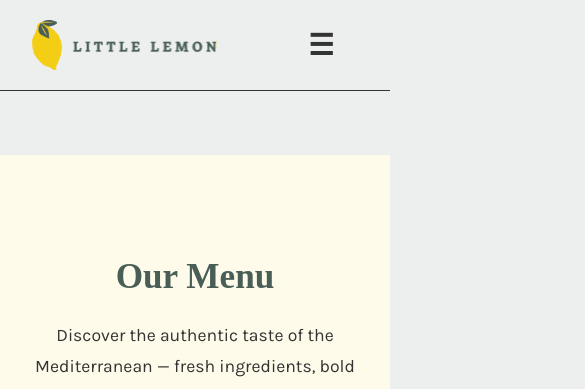
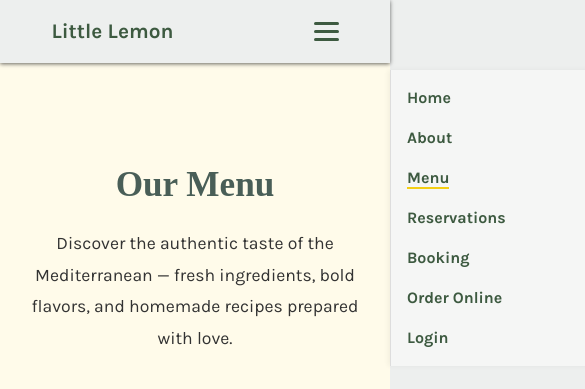
Before and after one commit to D-vokic/Capstone-Meta-Project, a React (Create React App) app: page /menu in a window 390 px wide. Shown: the top 389 px of the page, 585 px wide, since content can reach past the window. Built offline with nearby package versions, Linux system fonts and the light colour scheme; a web font is replaced by a local one.

Commit message:
feat: add BookingPage and update Navbar & Footer

```diff
--- a/src/App.js
+++ b/src/App.js
@@ -9,6 +9,7 @@ import Footer from "./components/Footer.js";
 import AboutPage from "./pages/AboutPage.js";
 import MenuPage from "./pages/MenuPage.js";
 import ReservationsPage from "./pages/ReservationsPage.js";
+import BookingPage from "./pages/BookingPage.js";
 import OrderOnlinePage from "./pages/OrderOnlinePage.js";
 import LoginPage from "./pages/LoginPage.js";
 
@@ -29,6 +30,7 @@ function App() {
             </>
           }
         />
+
         <Route
           path="/about"
           element={
@@ -38,6 +40,7 @@ function App() {
             </>
           }
         />
+
         <Route
           path="/menu"
           element={
@@ -47,6 +50,7 @@ function App() {
             </>
           }
         />
+
         <Route
           path="/reservations"
           element={
@@ -56,6 +60,16 @@ function App() {
             </>
           }
         />
+
+        <Route
+          path="/booking"
+          element={
+            <>
+              <BookingPage />
+            </>
+          }
+        />
+
         <Route
           path="/order-online"
           element={
@@ -65,6 +79,7 @@ function App() {
             </>
           }
         />
+
         <Route
           path="/login"
           element={
--- /dev/null
+++ b/src/components/BookingForm.css
@@ -0,0 +1,40 @@
+.booking-form {
+  display: grid;
+  grid-template-columns: 1fr;
+  gap: 20px;
+  max-width: 320px;
+  width: 100%;
+  background-color: #fff;
+  padding: 2rem;
+  border-radius: 8px;
+  box-shadow: 0 4px 10px rgba(0, 0, 0, 0.1);
+}
+
+.booking-form label {
+  font-weight: 600;
+  color: #495e57;
+}
+
+.booking-form input,
+.booking-form select {
+  padding: 0.5rem;
+  border: 1px solid #ccc;
+  border-radius: 4px;
+  font-size: 1rem;
+  width: 100%;
+}
+
+.booking-form input[type="submit"] {
+  background-color: #495e57;
+  color: white;
+  font-weight: bold;
+  border: none;
+  border-radius: 4px;
+  padding: 0.75rem;
+  cursor: pointer;
+  transition: background-color 0.2s ease;
+}
+
+.booking-form input[type="submit"]:hover {
+  background-color: #384b45;
+}
--- /dev/null
+++ b/src/components/BookingForm.js
@@ -0,0 +1,73 @@
+import React, { useState } from "react";
+import "./BookingForm.css";
+
+function BookingForm() {
+  const [date, setDate] = useState("");
+  const [time, setTime] = useState("");
+  const [guests, setGuests] = useState(1);
+  const [occasion, setOccasion] = useState("");
+  const [availableTimes, setAvailableTimes] = useState([
+    "17:00",
+    "18:00",
+    "19:00",
+    "20:00",
+    "21:00",
+    "22:00",
+  ]);
+
+  const handleSubmit = (e) => {
+    e.preventDefault();
+    console.log("Form submitted:", { date, time, guests, occasion });
+  };
+
+  return (
+    <form className="booking-form" onSubmit={handleSubmit}>
+      <label htmlFor="res-date">Choose date</label>
+      <input
+        type="date"
+        id="res-date"
+        value={date}
+        onChange={(e) => setDate(e.target.value)}
+      />
+
+      <label htmlFor="res-time">Choose time</label>
+      <select
+        id="res-time"
+        value={time}
+        onChange={(e) => setTime(e.target.value)}
+      >
+        {availableTimes.map((t) => (
+          <option key={t} value={t}>
+            {t}
+          </option>
+        ))}
+      </select>
+
+      <label htmlFor="guests">Number of guests</label>
+      <input
+        type="number"
+        id="guests"
+        placeholder="1"
+        min="1"
+        max="10"
+        value={guests}
+        onChange={(e) => setGuests(e.target.value)}
+      />
+
+      <label htmlFor="occasion">Occasion</label>
+      <select
+        id="occasion"
+        value={occasion}
+        onChange={(e) => setOccasion(e.target.value)}
+      >
+        <option value="">Select occasion</option>
+        <option value="Birthday">Birthday</option>
+        <option value="Anniversary">Anniversary</option>
+      </select>
+
+      <input type="submit" value="Make Your Reservation" />
+    </form>
+  );
+}
+
+export default BookingForm;
--- a/src/components/Navbar.css
+++ b/src/components/Navbar.css
@@ -1,68 +1,125 @@
-.App-nav {
-  display: flex;
-  justify-content: space-between;
-  align-items: center;
-  padding: 1rem 2rem;
-  background-color: var(--color-secondary-light);
-  border-bottom: 1px solid var(--color-secondary-dark);
+.navbar {
+  /* background-color: #f5f6f5; */
+  background-color: #edefee;
+  padding: 1rem 0;
+  box-shadow: 0 1px 4px rgba(0, 0, 0, 0.6);
   position: relative;
+  z-index: 100;
 }
 
-.App-logo {
-  height: 50px;
-  width: auto;
+.navbar .container {
+  width: 90%;
+  max-width: 1100px;
+  margin: 0 auto;
+  display: flex;
+  align-items: center;
+  justify-content: space-between;
 }
 
-.App-links {
-  list-style: none;
-  display: flex;
-  gap: 2rem;
-  margin: 0;
-  padding: 0;
+.logo {
+  font-weight: 700;
+  font-size: 1.3rem;
+  color: #3d5a40;
 }
 
-.App-links a {
+.nav-links {
+  display: flex;
+  gap: 1.5rem;
+  list-style: none;
+}
+
+.nav-links a {
   text-decoration: none;
-  color: var(--color-secondary-dark);
-  font-family: "Karla", sans-serif;
-  font-weight: 500;
+  font-weight: 600;
   transition: color 0.3s ease;
 }
 
-.App-links a:hover {
-  color: var(--color-primary-yellow);
+.nav-links a.active {
+  border-bottom: 2px solid #f4ce14;
 }
 
-.nav-toggle {
+.menu-icon {
   display: none;
-  font-size: 1.8rem;
-  background: none;
-  border: none;
+  flex-direction: column;
   cursor: pointer;
-  color: var(--color-secondary-dark);
+  gap: 5px;
+}
+
+.bar {
+  width: 25px;
+  height: 3px;
+  background-color: #3d5a40;
+  border-radius: 2px;
+  transition: 0.3s;
 }
 
 @media (max-width: 768px) {
-  .App-links {
+  .menu-icon {
+    display: flex;
+  }
+
+  .nav-links {
     position: absolute;
     top: 70px;
     right: 0;
-    background: var(--color-secondary-light);
+    background-color: #f5f6f5;
     flex-direction: column;
     align-items: flex-start;
+    width: 200px;
+    padding: 1rem;
     gap: 1rem;
-    padding: 1rem 2rem;
-    display: none;
-    width: 200px;
-    border-left: 1px solid var(--color-secondary-dark);
-    border-bottom: 1px solid var(--color-secondary-dark);
+    border-left: 1px solid #ddd;
+    box-shadow: -2px 0 5px rgba(0, 0, 0, 0.05);
+    transform: translateX(100%);
+    transition: transform 0.3s ease-in-out;
   }
 
-  .App-links.open {
-    display: flex;
+  .nav-links.active {
+    transform: translateX(0);
   }
 
-  .nav-toggle {
-    display: block;
+  .bar.open:nth-child(1) {
+    transform: rotate(45deg) translateY(8px);
+  }
+
+  .bar.open:nth-child(2) {
+    opacity: 0;
+  }
+
+  .bar.open:nth-child(3) {
+    transform: rotate(-45deg) translateY(-8px);
   }
 }
+
+.navbar.light .nav-links a {
+  color: #3d5a40;
+}
+
+.navbar.light .nav-links a:hover {
+  color: #f4ce14;
+}
+
+.navbar.light .logo {
+  color: #3d5a40;
+}
+
+.navbar.dark {
+  background: transparent;
+  box-shadow: none;
+}
+
+.navbar.dark .nav-links a {
+  color: #ffffff;
+}
+
+.navbar.dark .nav-links a:hover {
+  color: #f4ce14;
+}
+
+.navbar.dark .logo {
+  color: #ffffff;
+}
+
+.navbar.dark .bar {
+  background-color: #ffffff;
+}
--- a/src/components/Navbar.js
+++ b/src/components/Navbar.js
@@ -1,57 +1,53 @@
-import { useState } from "react";
-import { Link } from "react-router-dom";
-import logo from "../images/Logo.svg";
+import React, { useState } from "react";
+import { NavLink } from "react-router-dom";
 import "./Navbar.css";
 
-function Navbar() {
+function Navbar({ theme = "light" }) {
   const [isOpen, setIsOpen] = useState(false);
 
+  const toggleMenu = () => {
+    setIsOpen(!isOpen);
+  };
+
   return (
-    <nav className="App-nav container">
-      <img src={logo} className="App-logo" alt="Little Lemon Logo" />
+    <nav className={`navbar ${theme}`}>
+      <div className="container navbar-inner">
+        <div className="logo">Little Lemon</div>
 
         {/* Hamburger dugme */}
-      <button
-        className="nav-toggle"
-        onClick={() => setIsOpen(!isOpen)}
-        aria-label="Toggle navigation"
-      >
-        {isOpen ? "✕" : "☰"}
-      </button>
+        <div className="menu-icon" onClick={toggleMenu}>
+          <span className={isOpen ? "bar open" : "bar"}></span>
+          <span className={isOpen ? "bar open" : "bar"}></span>
+          <span className={isOpen ? "bar open" : "bar"}></span>
+        </div>
 
-      {/* Linkovi */}
-      <ul className={`App-links ${isOpen ? "open" : ""}`}>
+        {/* Navigacioni linkovi */}
+        <ul className={isOpen ? "nav-links active" : "nav-links"}>
           <li>
-          <Link to="/" onClick={() => setIsOpen(false)}>
+            <NavLink to="/" end>
               Home
-          </Link>
+            </NavLink>
           </li>
           <li>
-          <Link to="/about" onClick={() => setIsOpen(false)}>
-            About
-          </Link>
+            <NavLink to="/about">About</NavLink>
           </li>
           <li>
-          <Link to="/menu" onClick={() => setIsOpen(false)}>
-            Menu
-          </Link>
+            <NavLink to="/menu">Menu</NavLink>
           </li>
           <li>
-          <Link to="/reservations" onClick={() => setIsOpen(false)}>
-            Reservations
-          </Link>
+            <NavLink to="/reservations">Reservations</NavLink>
           </li>
           <li>
-          <Link to="/order-online" onClick={() => setIsOpen(false)}>
-            Order Online
-          </Link>
+            <NavLink to="/booking">Booking</NavLink>
           </li>
           <li>
-          <Link to="/login" onClick={() => setIsOpen(false)}>
-            Login
-          </Link>
+            <NavLink to="/order-online">Order Online</NavLink>
+          </li>
+          <li>
+            <NavLink to="/login">Login</NavLink>
           </li>
         </ul>
+      </div>
     </nav>
   );
 }
--- /dev/null
+++ b/src/pages/BookingPage.css
@@ -0,0 +1,23 @@
+.booking-page {
+  display: flex;
+  flex-direction: column;
+  align-items: center;
+  padding: 3rem 1rem;
+  background-color: #f4f5f7;
+  min-height: 100vh;
+}
+
+.booking-intro {
+  text-align: center;
+  margin-bottom: 2rem;
+}
+
+.booking-intro h1 {
+  font-size: 2rem;
+  color: #495e57;
+}
+
+.booking-intro p {
+  color: #333;
+  font-size: 1rem;
+}
--- /dev/null
+++ b/src/pages/BookingPage.js
@@ -0,0 +1,21 @@
+import React from "react";
+import BookingForm from "../components/BookingForm";
+import "./BookingPage.css";
+import Footer from "../components/Footer";
+
+function BookingPage() {
+  return (
+    <>
+      <main className="booking-page">
+        <section className="booking-intro">
+          <h1>Reserve Your Table</h1>
+          <p>Fill out the form below to make a reservation at Little Lemon.</p>
+        </section>
+        <BookingForm />
+      </main>
+      <Footer />
+    </>
+  );
+}
+
+export default BookingPage;
--- a/src/pages/ReservationsPage.js
+++ b/src/pages/ReservationsPage.js
@@ -11,7 +11,6 @@ function ReservationsPage() {
     time: "",
     guests: "",
     occasion: "",
-    message: "",
   });
 
   const handleChange = (e) => {
@@ -31,7 +30,6 @@ function ReservationsPage() {
       time: "",
       guests: "",
       occasion: "",
-      message: "",
     });
   };
 
@@ -79,7 +77,7 @@ function ReservationsPage() {
               name="email"
               value={formData.email}
               onChange={handleChange}
-              placeholder="someone@email.com"
+              placeholder="text@email.com"
               required
             />
           </div>
@@ -92,7 +90,7 @@ function ReservationsPage() {
               name="phone"
               value={formData.phone}
               onChange={handleChange}
-              placeholder="000 85 023 0000"
+              placeholder="000 439 000 000"
               required
             />
           </div>
@@ -153,18 +151,6 @@ function ReservationsPage() {
             </div>
           </div>
 
-          <div className="form-group">
-            <label htmlFor="message">Special Requests (optional)</label>
-            <textarea
-              id="message"
-              name="message"
-              rows="4"
-              value={formData.message}
-              onChange={handleChange}
-              placeholder="Any allergies, preferences, or special requests?"
-            ></textarea>
-          </div>
-
           <button type="submit" className="reserve-btn">
             Reserve
           </button>
```
Lines whose indentation alone changed are shown as unchanged.
